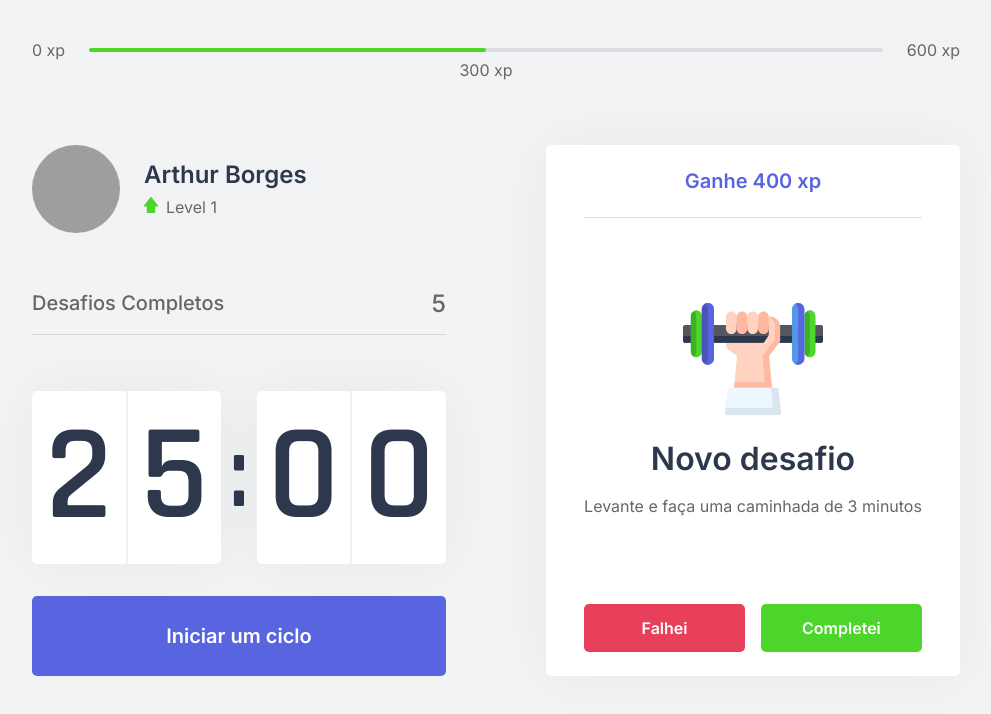
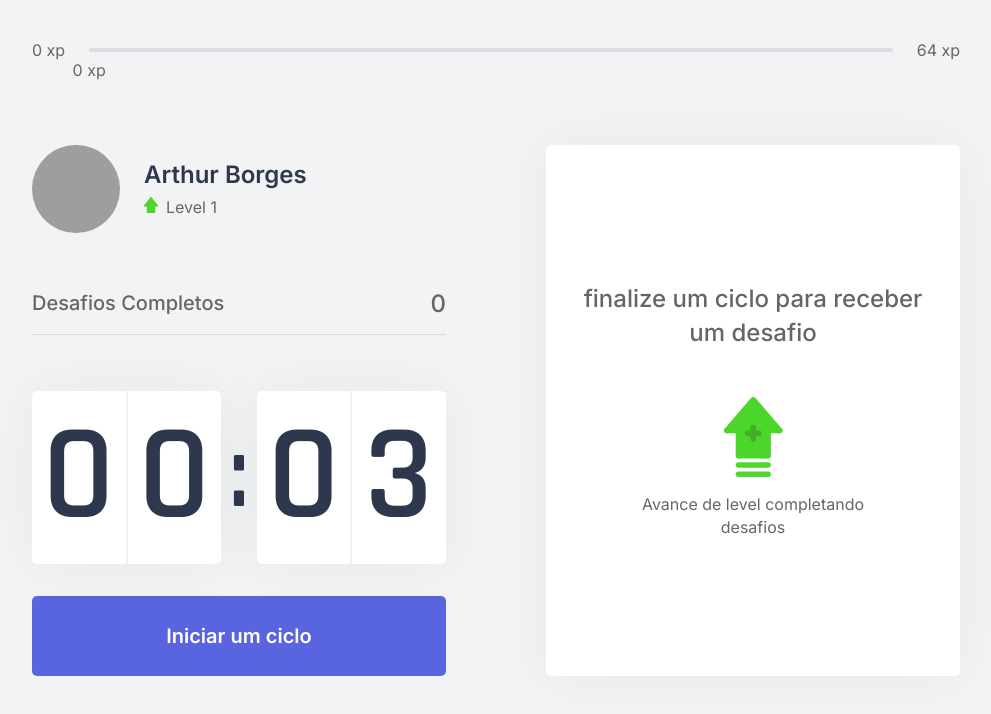
Before and after one commit to ArthurBorges/moveit-next, a Next.js app: page / in a window 1280 px wide. Shown: the top 714 px of the page, without its empty margins (144-1135 px from the left). Built offline with nearby package versions, Linux system fonts and the light colour scheme; grey boxes are pictures that could not be loaded.

Commit message:
usando Contexto

```diff
--- /dev/null
+++ b/challenges.json
@@ -0,0 +1,62 @@
+[
+  {
+    "type": "body",
+    "description": "Estique um de seus braços com a palma da mão virada para frente e puxe os dedos para cima por 10 segundos por mão.",
+    "amount": 80
+  },
+  {
+    "type": "body",
+    "description": "Estique seu braço contra o peito e puxe-o utilizando o outro braço por 10 segundos por braço.",
+    "amount": 60
+  },
+  {
+    "type": "body",
+    "description": "Puxe seu pescoço com a ajuda da mão para a direita e para a esquerda, permanecendo na posição por alguns segundos.",
+    "amount": 70
+  },
+  {
+    "type": "body",
+    "description": "Com as duas mãos na parte de trás da cabeça, leve-a para baixo, alongando a parte de trás da região.",
+    "amount": 60
+  },
+  {
+    "type": "body",
+    "description": "Cruze as pernas e desça com as mãos esticadas em direção ao chão. Repita o movimento com a outra perna na frente.",
+    "amount": 100
+  },
+  {
+    "type": "body",
+    "description": "Sentado, abra as pernas e tente encostar as palmas das mãos no chão, repita 3 vezes por 5 segundos.",
+    "amount": 80
+  },
+  {
+    "type": "body",
+    "description": "Puxe o joelho de encontro ao peito e segure, troque de perna após 10 segundos.",
+    "amount": 50
+  },
+  {
+    "type": "body",
+    "description": "Sentado, cruze uma perna e incline seu tronco à frente, troque de perna após 10 segundos.",
+    "amount": 80
+  },
+  {
+    "type": "eye",
+    "description": "Sentado, feche os olhos e cubra-os com as palmas da mão durante 2 minutos, depois abra normalmente.",
+    "amount": 90
+  },
+  {
+    "type": "eye",
+    "description": "Em algum ambiente aberto, olhe o mais longe que puder em quatro direções por 3s, mexa apenas os olhos. Repita 3 vezes.",
+    "amount": 140
+  },
+  {
+    "type": "eye",
+    "description": "Usando os polegares, massage a área abaixo das sobrancelhas em movimentos circulares por 15 segundos.",
+    "amount": 70
+  },
+  {
+    "type": "body",
+    "description": "Em pé, gire a cintura o máximo que puder para a esquerda, segure por cinco segundos. Repita para a direita.",
+    "amount": 90
+  }
+]
--- a/src/components/ChallengeBox.tsx
+++ b/src/components/ChallengeBox.tsx
@@ -1,22 +1,25 @@
+import { useContext } from 'react';
+import {ChallengesContext} from '../contexts/ChallengesContext';
+
 import styles from '../styles/components/ChallengeBox.module.css'
 
 export function ChallengeBox(){
-    const hasActiveChallenge = true;
+    const {activeChallenge, resetChallenge} = useContext(ChallengesContext);
 
     return(
         <div className={styles.challengeBoxContainer}>
-            { hasActiveChallenge ? (
+            { activeChallenge ? (
                 <div className={styles.challengeActive}>
-                    <header>Ganhe 400 xp</header>
+                    <header>Ganhe {activeChallenge.amount} xp</header>
 
                     <main>
-                        <img src="icons/body.svg"/>
+                        <img src={`icons/${activeChallenge.type}.svg`} />
                         <strong>Novo desafio</strong>
-                        <p>Levante e faça uma caminhada de 3 minutos</p>
+                        <p>{activeChallenge.description}</p>
                     </main>
 
                     <footer>
-                        <button type="button" className={styles.challengeFailedButton}>Falhei</button>
+                        <button type="button" className={styles.challengeFailedButton} onClick={resetChallenge}>Falhei</button>
                         <button type="button" className={styles.challengeSucceededButton}>Completei</button>
                     </footer>
                 </div>
--- a/src/components/CompleteChallenges.tsx
+++ b/src/components/CompleteChallenges.tsx
@@ -1,10 +1,15 @@
+import { useContext } from "react";
+import { ChallengesContext } from "../contexts/ChallengesContext";
+
 import styles  from "../styles/components/CompletedChallenges.module.css";
 
 export function CompletedChallenges(){
+    const {challengesCompleted} = useContext(ChallengesContext);
+
     return(
         <div className={styles.completedChallengesContainer}>
             <span>Desafios Completos</span>
-            <span>5</span>
+            <span>{challengesCompleted}</span>
         </div>
     );
 }
--- a/src/components/Countdown.tsx
+++ b/src/components/Countdown.tsx
@@ -1,10 +1,13 @@
-import { useState, useEffect } from 'react';
+import { useState, useEffect, useContext } from 'react';
+import { ChallengesContext } from '../contexts/ChallengesContext';
 import styles from '../styles/components/Countdown.module.css';
 
 let countdownTimeout: NodeJS.Timeout;
 
 export function Countdown() {
-    const [time, setTime] = useState(25 * 60);
+    const { startNewChallenge } = useContext(ChallengesContext);
+
+    const [time, setTime] = useState(0.05 * 60);
     const [isActive, setIsActive] = useState(false);
     const [hasFinished, setHasFinished] = useState(false);
 
@@ -21,7 +24,7 @@
     function resetCountdown() {
         clearTimeout(countdownTimeout);
         setIsActive(false);
-        setTime(25 * 60);
+        setTime(0.05 * 60);
     }
 
     useEffect(() => {
@@ -32,6 +35,7 @@
         } else if (isActive && time === 0) {
             setHasFinished(true);
             setIsActive(false);
+            startNewChallenge();
         }
     }, [isActive, time])
 
--- a/src/components/ExperienceBar.tsx
+++ b/src/components/ExperienceBar.tsx
@@ -1,17 +1,24 @@
+import { useContext } from 'react';
+import { ChallengesContext } from '../contexts/ChallengesContext';
+
 import styles from '../styles/components/ExperienceBar.module.css';
 
 export function ExperienceBar(){
+    const { currentExperience, experienceToNextLevel } = useContext(ChallengesContext);
+
+    const percentToNextLevel = Math.round(currentExperience*100)/experienceToNextLevel;
+
     return(
         <header className={styles.experienceBar}>
             <span>0 xp</span>
             <div>
-                <div style={{ width: '50%'}} />
+                <div style={{ width: `${percentToNextLevel}%`}} />
 
-                <span className={styles.currentExperience} style={{ left: '50%'}}>
-                300 xp
+                <span className={styles.currentExperience} style={{ left: `${percentToNextLevel}%` }}>
+                {currentExperience} xp
                 </span>
             </div>
-            <span>600 xp</span>
+            <span>{experienceToNextLevel} xp</span>
         </header>
     );
 }
--- /dev/null
+++ b/src/contexts/ChallengesContext.tsx
@@ -0,0 +1,57 @@
+import { createContext, ReactNode, useState } from 'react';
+import challenges from '../../challenges.json';
+
+interface Challenge{
+    type: 'body' | 'eye';
+    description: string;
+    amount: number;
+}
+
+interface ChallengesContextData{
+    level: number;
+    currentExperience: number;
+    experienceToNextLevel: number;
+    challengesCompleted: number;
+    activeChallenge: Challenge;
+    levelUp: () => void;
+    startNewChallenge: () => void;
+    resetChallenge: () => void;
+}
+
+interface ChallengesProviderProps{
+    children: ReactNode
+}
+
+export const ChallengesContext = createContext({} as ChallengesContextData);
+
+export function ChallengesProvider({children}: ChallengesProviderProps){
+    const [level,setLevel] = useState(1);
+    const [currentExperience, setCurrentExperience] = useState(0);
+    const [challengesCompleted, setChallengesCompleted] = useState(0);
+
+    const [activeChallenge, setActiveChallenge] = useState(null);
+
+    const experienceToNextLevel = Math.pow((level+1)*4, 2);
+
+    function levelUp(){
+        setLevel(level + 1);
+    }
+
+    function startNewChallenge(){
+        const randomChallengeIndex = Math.floor(Math.random() * challenges.length);
+        const challenge = challenges[randomChallengeIndex];
+
+        setActiveChallenge(challenge);
+    }
+
+    function resetChallenge(){
+        setActiveChallenge(null);
+    }
+
+    return (
+        <ChallengesContext.Provider value={{level, currentExperience, challengesCompleted, levelUp,
+                                            startNewChallenge, activeChallenge, resetChallenge, experienceToNextLevel}}>
+            {children}
+        </ChallengesContext.Provider>
+    );
+}
--- a/src/pages/_app.tsx
+++ b/src/pages/_app.tsx
@@ -1,7 +1,13 @@
 import '../styles/global.css';
 
+import { ChallengesProvider } from '../contexts/ChallengesContext'
+
 function MyApp({ Component, pageProps }) {
-  return <Component {...pageProps} />
+    return (
+    <ChallengesProvider>
+        <Component {...pageProps} />
+    </ChallengesProvider>
+  )
 }
 
 export default MyApp
```
